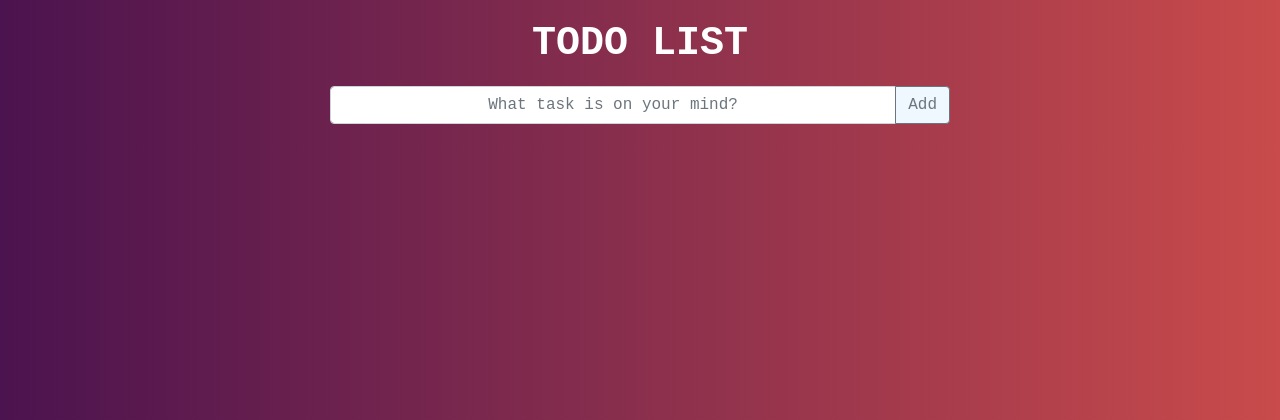
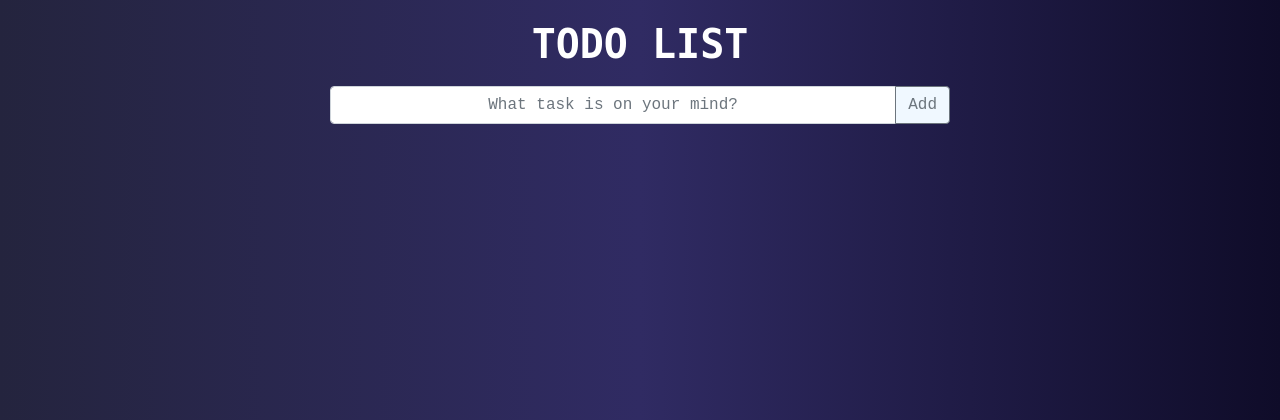
Before and after one commit to defxepiol/Todo-List-Web-Page, a Flask app: page / in a window 1280 px wide. Shown: the top 420 px of the page. Run offline with Flask 2, Linux system fonts and the light colour scheme.

Commit message:
Update style.css

```diff
--- a/todo/static/css/style.css
+++ b/todo/static/css/style.css
@@ -1,7 +1,9 @@
-body{
-    background: #c94b4b;  /* fallback for old browsers */
-    background: -webkit-linear-gradient(to right, #4b134f, #c94b4b);  /* Chrome 10-25, Safari 5.1-6 */
-    background: linear-gradient(to right, #4b134f, #c94b4b); /* W3C, IE 10+/ Edge, Firefox 16+, Chrome 26+, Opera 12+, Safari 7+ */
+body
+{
+    background: #0f0c29;  /* fallback for old browsers */
+    background: -webkit-linear-gradient(to right, #24243e, #302b63, #0f0c29);  /* Chrome 10-25, Safari 5.1-6 */
+    background: linear-gradient(to right, #24243e, #302b63, #0f0c29); /* W3C, IE 10+/ Edge, Firefox 16+, Chrome 26+, Opera 12+, Safari 7+ */
+
     font-family: 'Courier New', Courier, monospace;
     color:white;
 }
@@ -11,6 +13,7 @@ h1
     font-weight: bold;
     padding-top: 20px;
     text-align: center;
+    font-family: monospace;
 }
 
 .input-group
@@ -29,3 +32,34 @@ h1
 {
     background-color: aliceblue;
 }
+
+#task_div
+{
+    margin: auto;
+    width: 50%;
+
+}
+
+#task_div > *
+{
+    background-color: rgba(219, 219, 219, 0.466);
+    border-radius: 10px;
+    text-align: center;
+    font-size: 20px;
+    font-weight: bold;
+    padding: 5px;
+    padding-top: 15px;
+    margin: 15px;
+    border-radius: black;
+    word-wrap: break-word;
+    word-break: break-all;
+    font-family: monospace;
+}
+
+#task_div > div > button
+{
+    text-align: center;
+    width: 50%;
+    margin: auto;
+    border-radius: 5px;
+}
```
